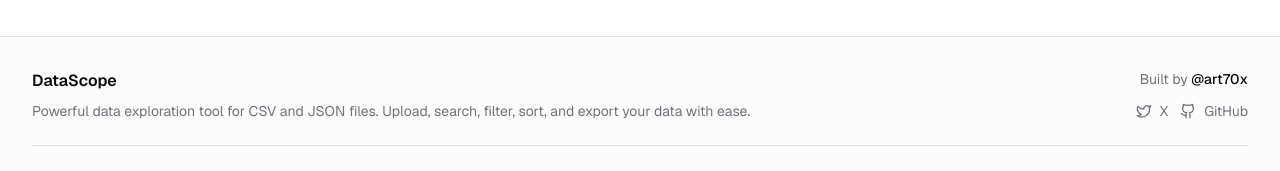
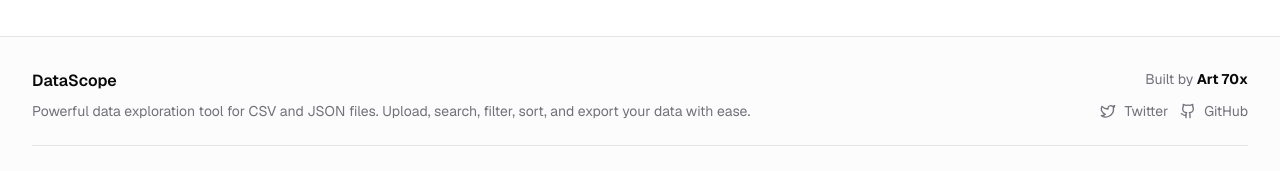
Before and after one commit to art70x/DataScope, a Next.js app: page / in a window 1280 px wide. Shown: the part 582-753 px from the top of the page. Built offline with nearby package versions, Linux system fonts and the light colour scheme.

Commit message:
Refactor: simplify footer

```diff
--- a/src/components/footer.tsx
+++ b/src/components/footer.tsx
@@ -21,14 +21,11 @@ export function Footer() {
           <div className="flex flex-col gap-3 sm:items-end">
             <p className="text-sm text-muted-foreground">
               Built by{' '}
-              <Link
-                href="https://x.com/art70x"
-                target="_blank"
-                rel="noopener noreferrer"
-                className="font-medium text-foreground hover:underline"
+              <span
+                className="font-bold text-foreground"
               >
-                @art70x
-              </Link>
+                Art 70x
+              </span>
             </p>
             <div className="flex gap-3">
               <Link
@@ -39,7 +36,7 @@ export function Footer() {
                 aria-label="Follow on X"
               >
                 <Twitter className="h-4 w-4" />
-                <span className="hidden sm:inline">X</span>
+                <span className="hidden sm:inline">Twitter</span>
               </Link>
               <Link
                 href="https://github.com/art70x"
```
